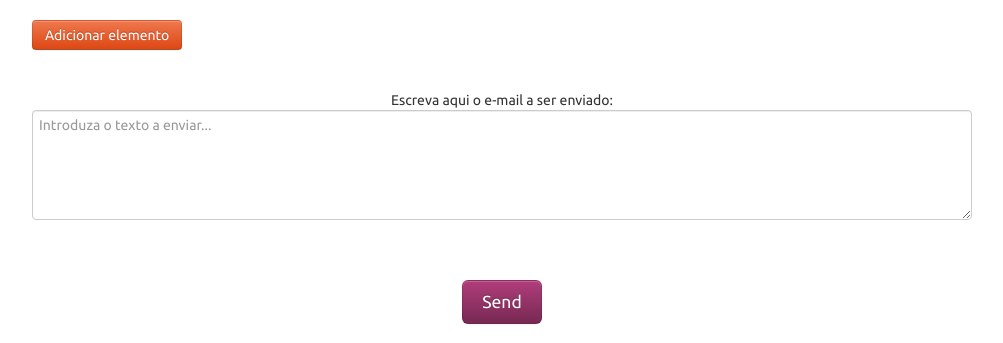
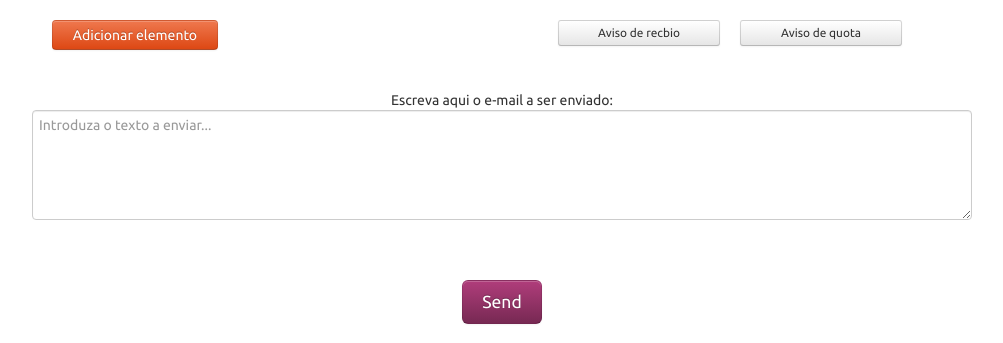
Before and after one commit to miroluis/Quotas, a PHP site: page / in a window 1280 px wide. Shown: the part 206-549 px from the top of the page, without its empty margins (138-1141 px from the left). Run offline with PHP 8.4, Linux system fonts and the light colour scheme; the visitor is signed in with stand-in values (Sample User, id 1); data that the repository does not hold is empty.

Commit message:
Back e aviso recibo e quotas

```diff
--- a/index.php
+++ b/index.php
@@ -39,7 +39,11 @@ if(!isset($_SESSION['myusername']) ){
 	?>
 
 
-		<a class="btn btn-primary" type="button" onclick='insnewRow();'>Adicionar elemento</a>
+
+		<a class="btn btn-primary span2" type="button" onclick='insnewRow();'>Adicionar elemento</a>
+		<a class="btn btn-small span2 offset4" type="button" onclick='mostraReciboOuFactura("recibo");'>Aviso de recbio</a>
+		<a class="btn btn-small  span2" type="button" onclick='mostraReciboOuFactura("quota");'>Aviso de quota</a>
+
 
 	</div>
 	<br><br>
@@ -116,8 +120,9 @@ if(!isset($_SESSION['myusername']) ){
 	  				}
 
 			  	}
-			  	document.getElementById('alertaDiv').innerHTML = "<a class='btn close' onclick='appendMessage(false);'>&times;</a>O senhor 'Exemplo' deve a quota 'quota-exemplo' referentes ao 'ano-exemplo'.";
-			  		appendMessage(true);
+			  //	document.getElementById('alertaDiv').innerHTML = "<a class='btn close' onclick='appendMessage(false);'>&times;</a>O senhor 'Exemplo' deve a quota 'quota-exemplo' referentes ao 'ano-exemplo'.";
+			  //		appendMessage(true);
+			  			  	 mostraReciboOuFactura("quota");
 		  	break;
 		  	case 2://com recibo
 		  		for(var i=1; i<tablerows.length; i++)
@@ -137,8 +142,9 @@ if(!isset($_SESSION['myusername']) ){
 
 
 			  	}
-			  	document.getElementById('alertaDiv').innerHTML = "<a class='btn close' onclick='appendMessage(false);'>&times;</a>O senhor 'Exemplo' pagou as quotas referentes ao 'ano-exemplo' e o recibo tem o numero: 'recibo-exemplo'.";
-			  		appendMessage(true);
+			 // 	document.getElementById('alertaDiv').innerHTML = "<a class='btn close' onclick='appendMessage(false);'>&times;</a>O senhor 'Exemplo' pagou as quotas referentes ao 'ano-exemplo' e o recibo tem o numero: 'recibo-exemplo'.";
+			  //		appendMessage(true);
+			  					  	 mostraReciboOuFactura("recibo");
 		  	break;
 	  	}
 
@@ -146,7 +152,21 @@ if(!isset($_SESSION['myusername']) ){
 	  	else checkgeral = true;
 	  }
 
-	  function appendMessage(ele,texto)
+	  function mostraReciboOuFactura(ele)
+	  {
+	  	if(ele!='quota')
+	  	{
+	  	  	document.getElementById('alertaDiv').innerHTML = "<a class='btn close' onclick='appendMessage(false);'>&times;</a>O senhor 'Exemplo' pagou as quotas referentes ao 'ano-exemplo' e o recibo tem o numero: 'recibo-exemplo'.";
+
+	  	}
+	  	else
+	  	{
+	  		document.getElementById('alertaDiv').innerHTML = "<a class='btn close' onclick='appendMessage(false);'>&times;</a>O senhor 'Exemplo' deve a quota 'quota-exemplo' referentes ao 'ano-exemplo'.";
+	  	}
+		appendMessage(true);
+	  }
+
+	  function appendMessage(ele)
 	  {
 	  	if(!ele)
 	  	{
```
